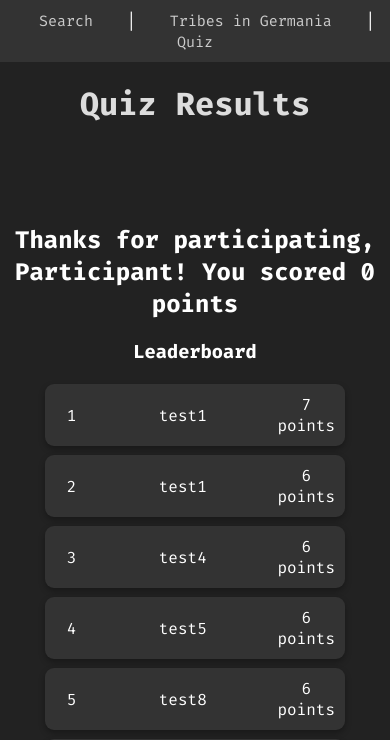
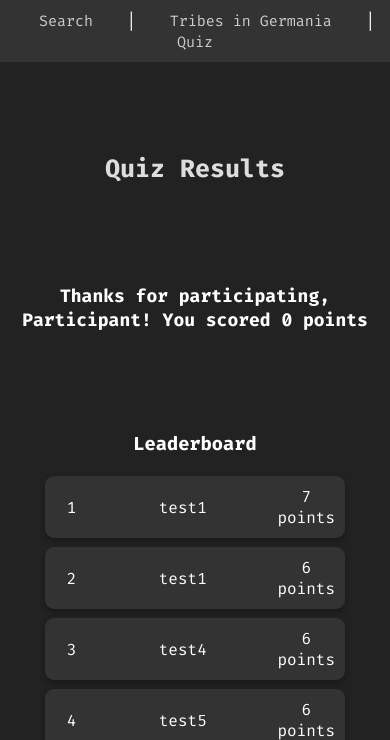
Before and after one commit to cyong113/SearchGermania, a Flask app: page /quiz_results in a window 390 px wide. Shown: the top 740 px of the page. Run offline with Flask 3, Linux system fonts and the light colour scheme; data comes from the database, SQL or seed files in the repository; both versions use the stored data as it was after the commit.

Commit message:
quiz results reletive screen size

```diff
--- a/app/templates/quiz_results.html
+++ b/app/templates/quiz_results.html
@@ -2,15 +2,18 @@
 <html lang="en">
 <head>
     <meta charset="UTF-8">
+    <meta name="viewport"
+            content="width=device-width, user-scalable=no, initial-scale=1.0, maximum-scale=1.0, minimum-scale=1.0">
+    <meta http-equiv="X-UA-Compatible" content="ie=edge">
     <title>Quiz Results</title>
     <link href="https://fonts.googleapis.com/css2?family=Fira+Code:wght@400;700&display=swap" rel="stylesheet">
     <style>
         body { font-family: 'Fira Code', monospace; margin: 0; background-color: #222; color: #fff; }
         .top-nav { background-color: #333; padding: 10px; text-align: center; }
         .top-nav a { color: #ccc; font-size: 15px; padding: 24px; text-decoration: none; }
-        h1 { text-align: center; color: #ddd; }
-        h2 { text-align: center; margin-top: 99px; margin-bottom: 99px;}
-        h3 { text-align: center; }
+        h1 { text-align: center; color: #ddd; font-size: 30px; margin-top: 90px; }
+        h2 { text-align: center; margin-top: 99px; }
+        h3 { text-align: center; margin-top: 99px; }
         .leaderboard {
             width: 300px;
             margin: 20px auto;
@@ -38,6 +41,14 @@
         .spaced-text {
             margin-bottom: 18px;
         }
+        @media (max-width: 600px) {
+            h1 {
+                font-size: 25px;
+            }
+            h2 {
+                font-size: 18px;
+            }
+        }
     </style>
 </head>
 <body>
```
Also changed, not shown: instance/default.db.
